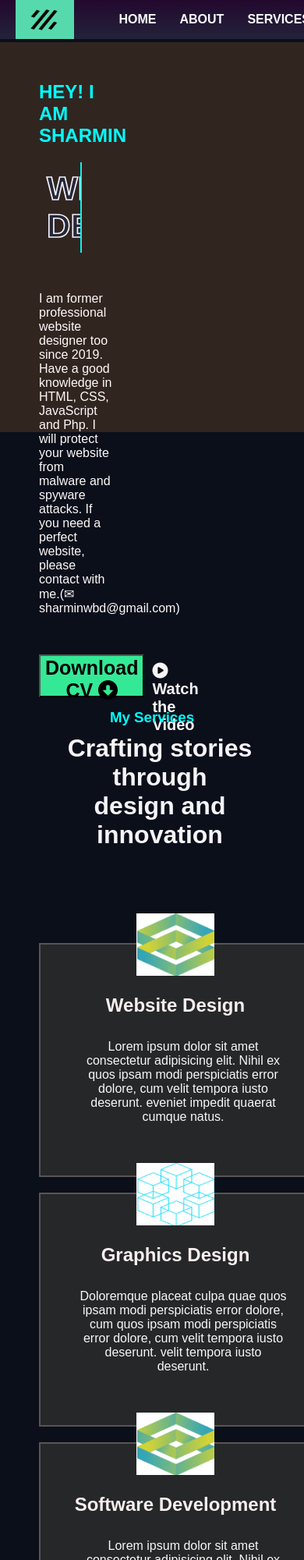
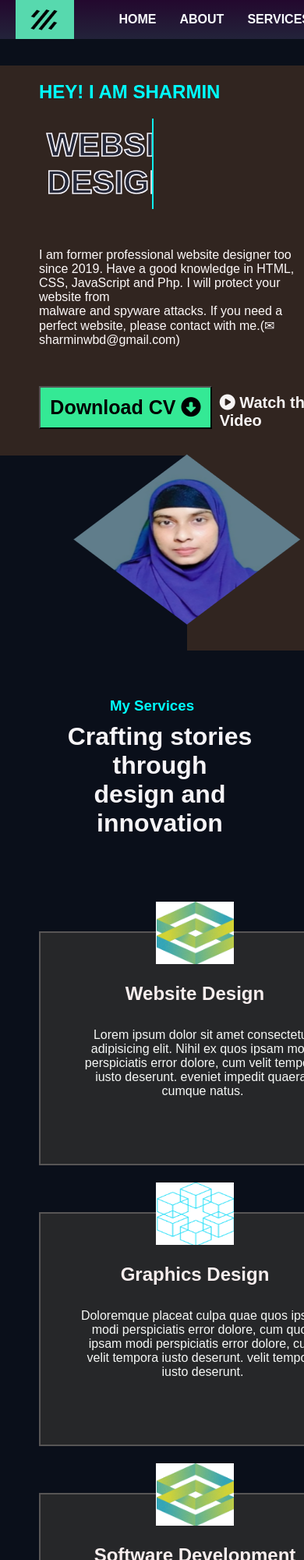
Before and after one commit to sharminwbd/My-portfolio-website, a plain HTML site: page index.html in a window 390 px wide. Shown: the top 2000 px of the page at 78% size. Drawn offline with Linux system fonts and the light colour scheme.

Commit message:
responsive

```diff
--- a/style.css
+++ b/style.css
@@ -151,8 +151,10 @@ li a{
 .div22 img{
     width: 400px;
     height: 400px;
-    margin-left: -60px;
+    margin-left: -110px;
+
 }
+
 .ar .arrow{
     font-size: 270px;
     font-weight: bold;
@@ -411,32 +413,95 @@ footer{
 }
 @media(max-width:900px){
 	.div2{
-	display:inline-block;
+	display:block;
+	}
+}
+@media(max-width:900px){
+	.div21{
+        width: 450px;
+        height: 350px;
+	    display:block;
+	}
+}
+@media(max-width:900px){
+	.div22 img{
+        width: 400px;
+        height: 300px;
+       margin-left: -200px;
+	    margin-top: 100px;
+	}
+
+}
+@media(max-width:900px){
+	.head{
+        margin-top: 270px;
+	}
+}
+@media(max-width:800px){
+	.div21 a{
+	display:block;
+	}
+}
+@media(max-width:900px){
+	.div3{
+	display:block;
 	}
 }
 @media(max-width:900px){
 	.div22{
-	display:none;
-	}
-    .ar{
-        display:none;
-        }
-}
-@media(max-width:800px){
-	.div21 a{
-	display:none;
-	}
-}
-@media(max-width:950px){
-	.div3{
 	display:block;
 	}
 }
-@media(max-width:950px){
+@media(max-width:900px){
+	.ar{
+	display:none ;
+	}
+}
+@media(max-width:900px){
+	.div31{
+        padding: 20px;
+        width: 400px;
+        height: 300px;
+	}
+}
+@media(max-width:900px){
+	.div32{
+        margin-top: 60px;
+        padding: 20px;
+        width: 400px;
+        height: 300px;
+	}
+}
+@media(max-width:900px){
+	.div33{
+        margin-top: 60px;
+        padding: 20px;
+        width: 400px;
+        height: 300px;
+	}
+}
+
+@media(max-width:900px){
 	.div4{
 	display:block;
 	}
 }
+@media(max-width:900px){
+	.div41{
+        padding: 20px;
+        width: 400px;
+        height: 300px;
+	}
+}
+@media(max-width:900px){
+	.div42{
+        margin-top: 100px;
+
+        width: 400px;
+        height: 300px;
+	}
+}
+
 @media(max-width:950px){
 	.div-5{
 	display:inline-block;
```
Also changed, not shown: index.html (+1 -0 lines).
